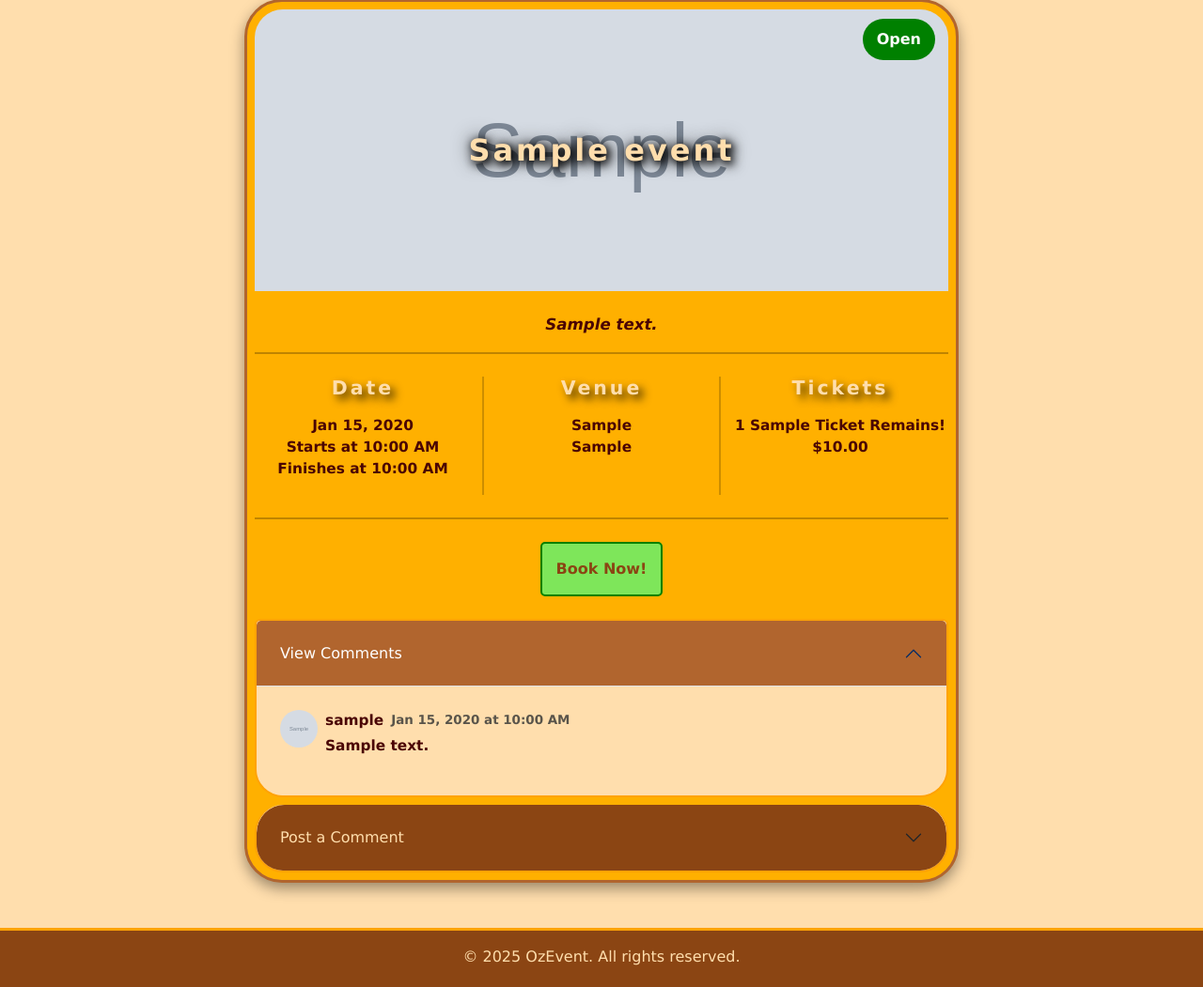
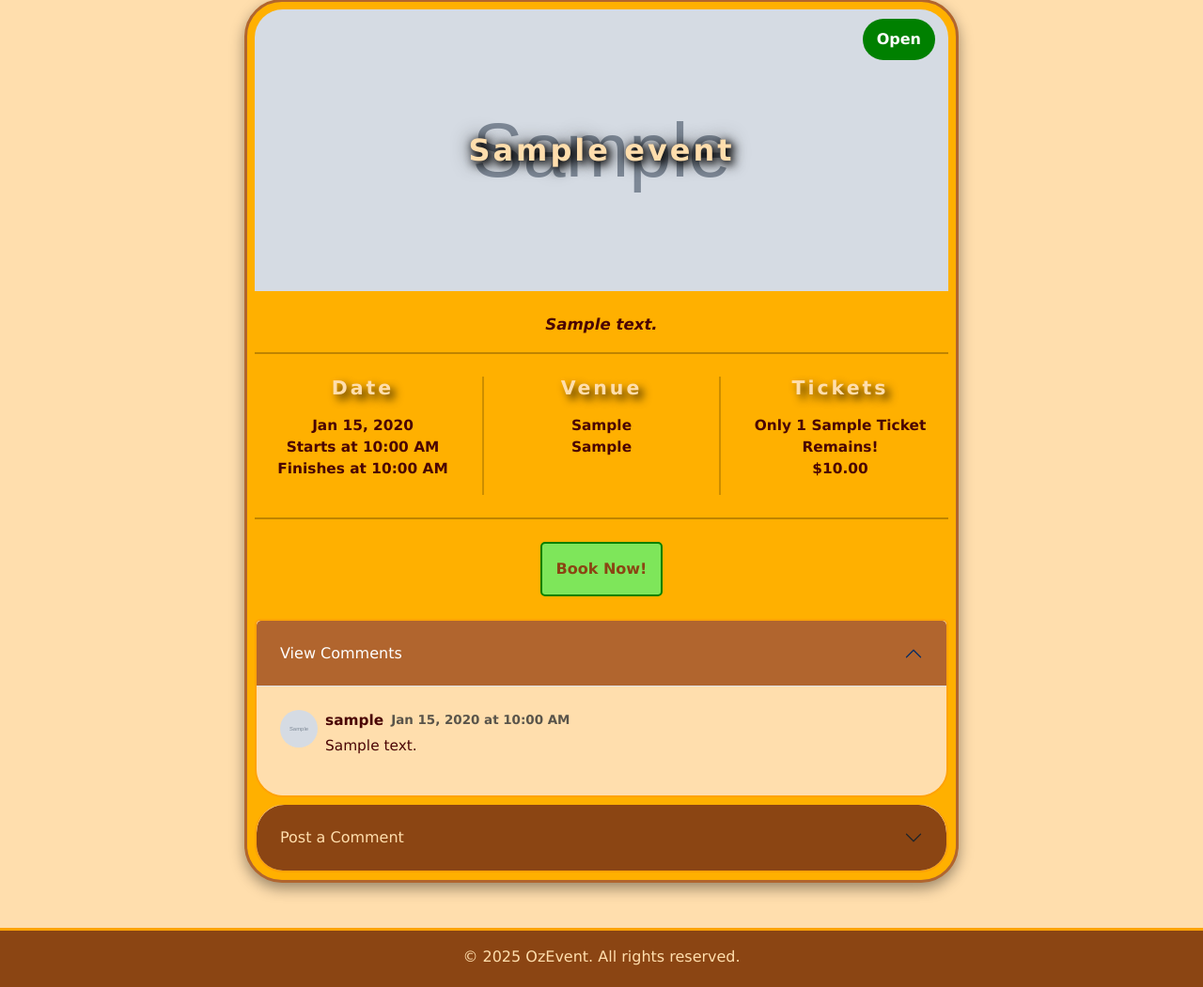
Before and after one commit to qarigby/IAB-207_A3_GRP-16, a Flask app: page /events/1 in a window 1280 px wide, after a click on "View Comments". Shown: the part 113-1164 px from the top of the page at 94% size. Run offline with Flask 3, Linux system fonts and the light colour scheme; tables that the repository leaves empty hold one stand-in row (values such as "Sample post"); grey boxes marked "Sample" are stand-in pictures; some libraries are stand-ins or nearby versions.

Commit message:
Last fixes & tweaks

```diff
--- a/a3_group_16/ozevent/models.py
+++ b/a3_group_16/ozevent/models.py
@@ -49,9 +49,9 @@ class Event(db.Model):
     status = db.Column(db.String(50), index=True, nullable=False)
 
     # Table Relations
-    comments = db.relationship('Comment', backref='event')
-    bookings = db.relationship('Booking', backref='event')
-    tickets = db.relationship('Ticket', backref='event')
+    comments = db.relationship('Comment', backref='event', cascade="all, delete-orphan") # Delete also if event is removed
+    bookings = db.relationship('Booking', backref='event') # Keep booking history
+    tickets = db.relationship('Ticket', backref='event', cascade="all, delete-orphan") # Delete also if event is removed
 
     # Foreign Key
     owner_id = db.Column(db.Integer, db.ForeignKey('users.id'), nullable=False)
--- a/a3_group_16/ozevent/static/style/main.css
+++ b/a3_group_16/ozevent/static/style/main.css
@@ -302,6 +302,7 @@ body {
 
 #discardEventBtn,
 #removeTicketBtn,
+#deleteCommentBtn,
 #signOutBtn {
     background: #F28C82;
     border: 2px solid #FF2400;
@@ -309,6 +310,7 @@ body {
 
 #discardEventBtn:hover,
 #removeTicketBtn:hover,
+#deleteCommentBtn:hover,
 #signOutBtn:hover {
     background: #E34234;
     color: white;
@@ -409,6 +411,10 @@ background: #4CBB17;
     display: flex;
     align-items: center;
     margin-bottom: 2em;
+}
+
+.comment-text {
+    font-weight: normal;
 }
 
 #eventForm .form-title {
--- a/a3_group_16/ozevent/templates/events/show.html
+++ b/a3_group_16/ozevent/templates/events/show.html
@@ -55,11 +55,11 @@
                                 <h4 class="mb-3" id="middleHeading">Tickets</h4>
                                 {% for ticket in event.tickets %}
                                     {% if ticket.available_tickets > 1 %}
-                                        <p>{{ ticket.available_tickets }} {{ticket.ticket_type}} Tickets Remain!<br>${{ ticket.ticket_price }}</p>
+                                        <p>{{ ticket.available_tickets }} {{ ticket.ticket_type }} Tickets Remain!<br>${{ ticket.ticket_price }}</p>
                                     {% elif ticket.available_tickets == 1 %}
-                                        <p>{{ ticket.available_tickets }} {{ticket.ticket_type}} Ticket Remains!<br>${{ ticket.ticket_price }}</p>
+                                        <p>Only {{ ticket.available_tickets }} {{ ticket.ticket_type }} Ticket Remains!<br>${{ ticket.ticket_price }}</p>
                                     {% else %}
-                                        <p>{{ ticket.available_tickets }} {{ticket.ticket_type}} Tickets Remain<br></p>
+                                        <p>{{ ticket.available_tickets }} {{ ticket.ticket_type }} Tickets Remain<br>Event is Sold Out</p>
                                     {% endif %}
                                 {% endfor %}
                             </div>
@@ -96,10 +96,10 @@
                                                         <span class="fw-bold me-2">{{ comment.user.username }}</span>
                                                         <span class="text-muted small">{{ comment.created_at.strftime('%b %d, %Y at %I:%M %p') }}</span>
                                                     </div>
-                                                    <div>{{ comment.text }}</div>
+                                                    <span class="comment-text">{{ comment.text }}</span>
                                                     {% if current_user.id == comment.user.id or current_user.id == event.owner_id %}
                                                         <form method="POST" action="{{ url_for('events.delete_comment', event_id=event.id, comment_id=comment.id) }}" class="mt-2">
-                                                            <button type="submit" class="btn btn-sm btn-danger">Delete Comment</button>
+                                                            <button type="submit" id="deleteCommentBtn" class="btn">Delete Comment</button>
                                                         </form>
                                                     {% endif %}
                                                 </div>
```
Lines whose indentation alone changed are shown as unchanged.
